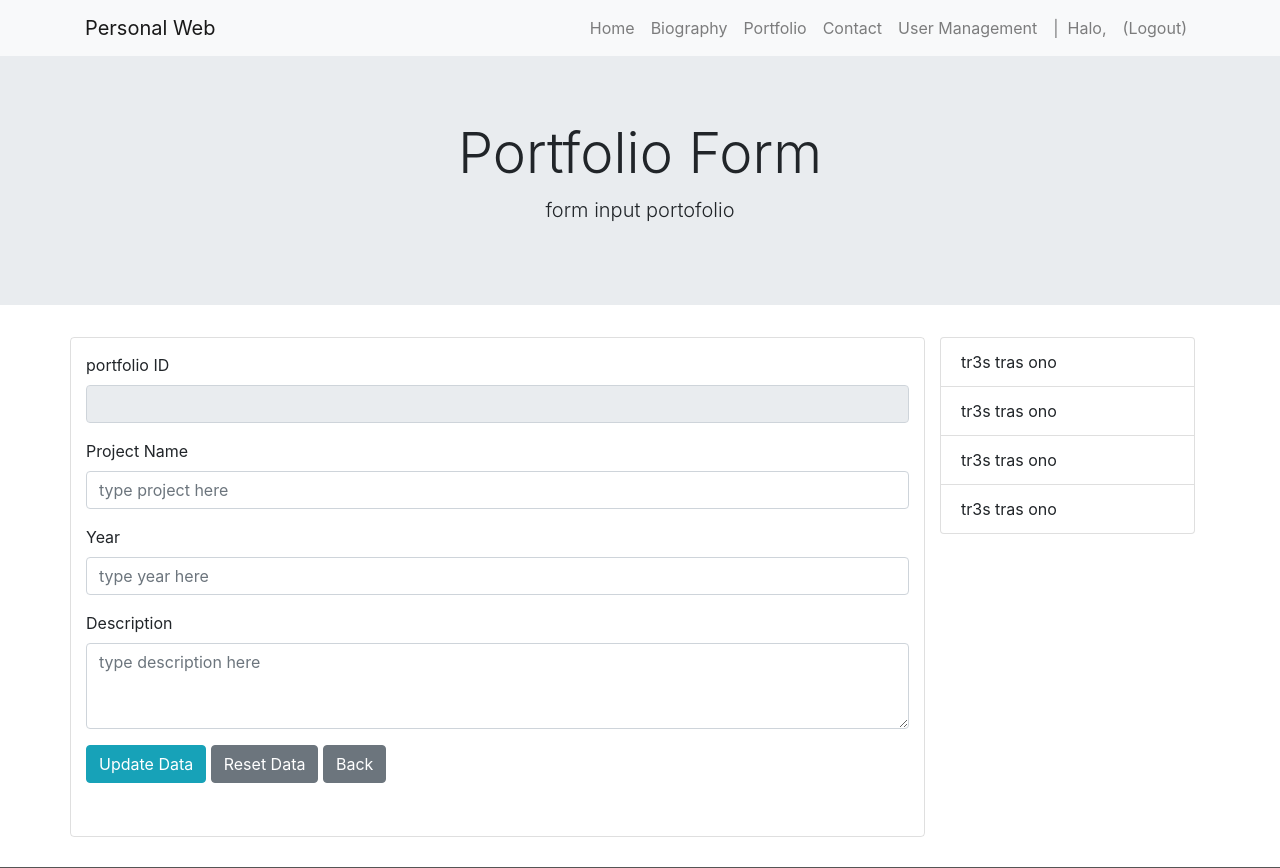
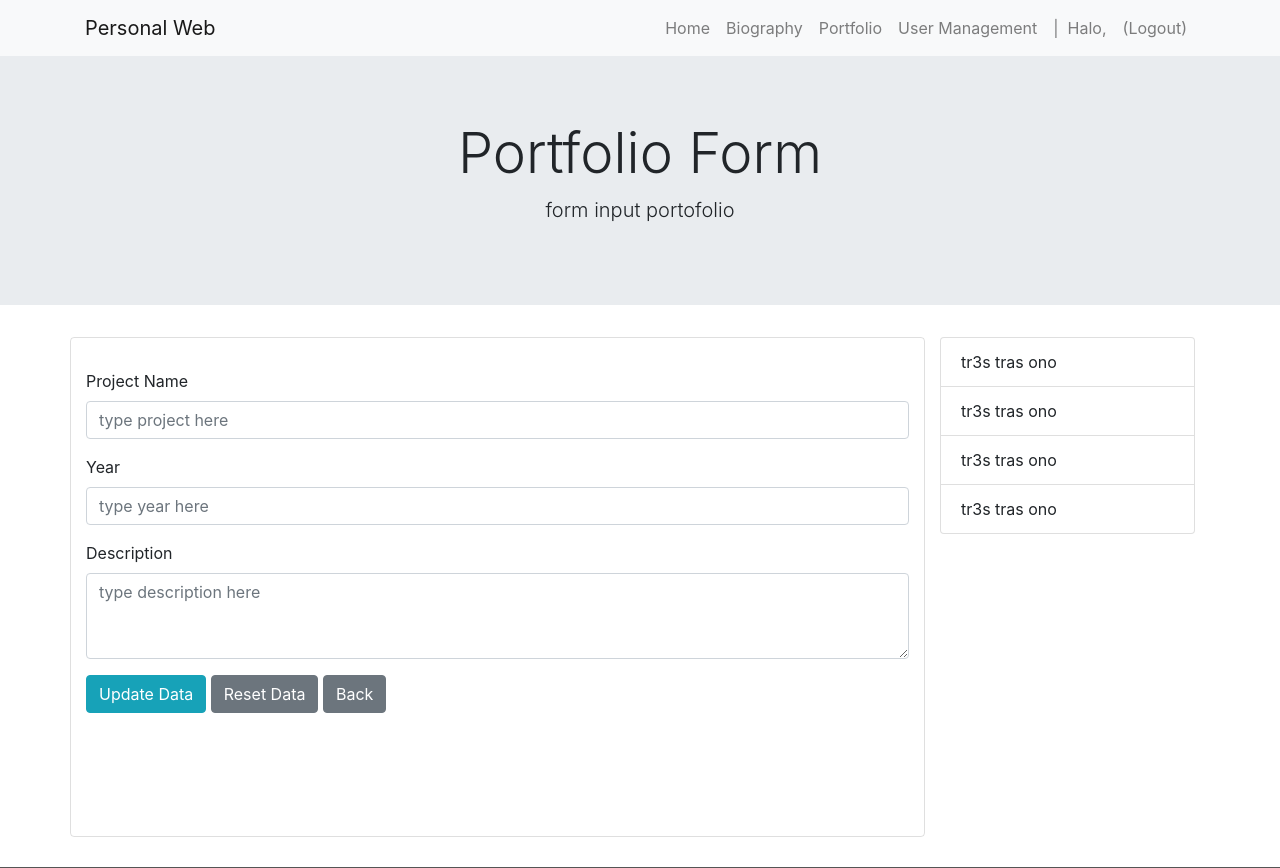
Before and after one commit to Chiefff67/Personalweb_Syarif_2, a PHP site: page /Personalweb_Syarif/pages/porto-form.php?id=1 in a window 1280 px wide. Shown: the top 868 px of the page. Run offline with PHP 8.4, Linux system fonts and the light colour scheme; the visitor is signed in with stand-in values (Sample User, id 1); data that the repository does not hold is empty.

Commit message:
upadat: delete contact

```diff
--- a/layouts/content-porto-form.php
+++ b/layouts/content-porto-form.php
@@ -24,8 +24,8 @@ error_reporting(0);
 <!-- form poertopolio -->
 <form name="portform" method="post" action="" onsubmit="return validasi()">
     <div class="form-group" <?php echo $idport; ?>>
-        <label for="portID">portfolio ID</label>
-        <input type="text" class="form-control" name="port" id="portID" value="<?php echo $data['id_port']; ?>" <?php echo $idport; ?>>
+        <!-- <label for="portID">portfolio ID</label> -->
+        <input type="hidden" class="form-control" name="port" id="portID" value="<?php echo $data['id_port']; ?>" <?php echo $idport; ?>>
     </div>
     <div class="form-group">
         <label for="projID">Project Name</label>
@@ -102,12 +102,12 @@ if (isset($_POST['addport'])) {
         let isValid = true;
         if (proj === "" || proj.length > 50) {
             projError.textContent =
-                "Masukan nama proyek tidak lebih dari 50 karakter";
+                "Nama proyek terlalu panjang";
             isValid = false;
         }
         if (year === "" || year.length > 4) {
             yearError.textContent =
-                "Masukan tahun proyek tidak lebih dari 4 karakter";
+                "Tahun tidak masuk akal";
             isValid = false;
         }
         if (desc === "") {
--- a/layouts/head.php
+++ b/layouts/head.php
@@ -24,7 +24,6 @@
                     <a class="nav-link <?php if ($pageinfo == "Home") echo "active" ?>" href="../pages/home.php">Home</a>
                     <a class="nav-link <?php if ($pageinfo == "Biography") echo "active" ?>" href="../pages/bio.php">Biography</a>
                     <a class="nav-link <?php if ($pageinfo == "Portfolio") echo "active" ?>" href="../pages/polio.php">Portfolio</a>
-                    <a class="nav-link <?php if ($pageinfo == "contact") echo "active" ?>" href="../pages/contact.php">Contact</a>
 
                     <?php
                      session_start();
```
Also changed, not shown: configs/login-check.php (+1 -13 lines).
